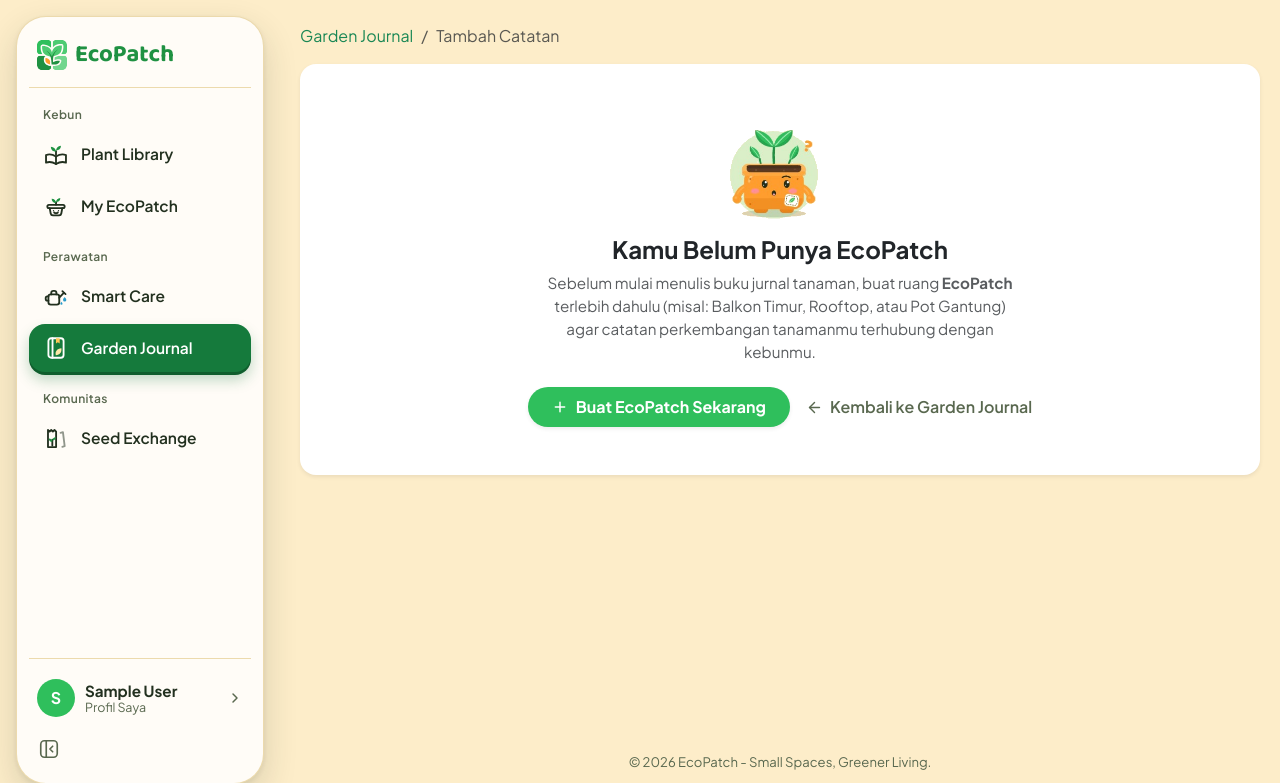
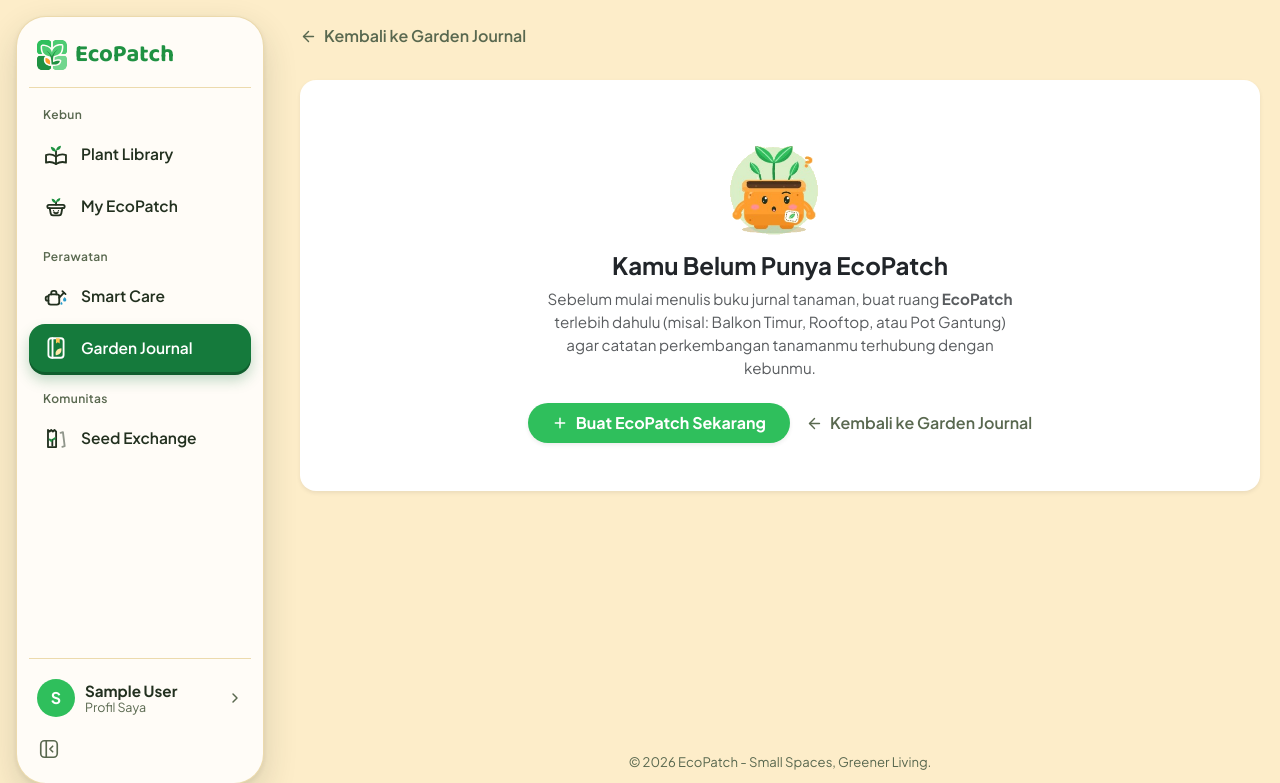
Before and after one commit to pbpa02-ecopatch/ecopatch-web, a Django app: page /journal/create/ in a window 1280 px wide. Shown: the top 783 px of the page. Run offline with Django 5.2, Linux system fonts and the light colour scheme; the visitor is signed in with stand-in values (Sample User, id 1); data that the repository does not hold is empty; some libraries are stand-ins or nearby versions.

Commit message:
style(journal): replace the form breadcrumb and drop the paging note

```diff
--- a/templates/garden_journal/form.html
+++ b/templates/garden_journal/form.html
@@ -10,22 +10,11 @@
 {% block content %}
 <div class="journal-form-shell">
     <div class="col-12">
-        <!-- Breadcrumb -->
-        <nav aria-label="breadcrumb" class="mb-3">
-            <ol class="breadcrumb">
-                <li class="breadcrumb-item">
-                    <a href="{% url 'garden_journal:list' %}" class="text-success text-decoration-none">Garden Journal</a>
-                </li>
-                {% if journal %}
-                    <li class="breadcrumb-item">
-                        <a href="{% url 'garden_journal:plant_history' journal.plant_name %}" class="text-success text-decoration-none">
-                            {{ journal.plant_name }}
-                        </a>
-                    </li>
-                {% endif %}
-                <li class="breadcrumb-item active">{{ action }} Catatan</li>
-            </ol>
-        </nav>
+        <!-- Back link -->
+        <a class="journal-back mb-3" href="{% if journal %}{% url 'garden_journal:plant_history' journal.plant_name %}{% else %}{% url 'garden_journal:list' %}{% endif %}">
+            <svg viewBox="0 0 24 24" fill="none" stroke="currentColor" stroke-width="2" stroke-linecap="round" stroke-linejoin="round" aria-hidden="true"><line x1="19" y1="12" x2="5" y2="12"/><polyline points="12 19 5 12 12 5"/></svg>
+            {% if journal %}Kembali ke {{ journal.plant_name }}{% else %}Kembali ke Garden Journal{% endif %}
+        </a>
 
         {% if not has_ecopatch and action == "Tambah" %}
         <!-- Empty State Jika Belum Punya EcoPatch -->
--- a/templates/garden_journal/plant_history.html
+++ b/templates/garden_journal/plant_history.html
@@ -189,9 +189,6 @@
                         id="btn-nav-single" onclick="handleBottomSingleJump()" style="font-size: 0.8rem; border-radius: 999px;">
                     Hari Pertama (Awal) <svg width="12" height="12" viewBox="0 0 24 24" fill="none" stroke="currentColor" stroke-width="2.2" class="ms-1"><polygon points="5 4 15 12 5 20 5 4"/><line x1="19" y1="5" x2="19" y2="19"/></svg>
                 </button>
-            </div>
-            <div class="text-muted small fst-italic" style="font-size:0.75rem;">
-                Lembaran buku: <strong>Terbaru (Hal. 1)</strong> &larr; &middot;&middot;&middot; &rarr; <strong>Terlama (Hal. Akhir)</strong>. Klik pada daftar isi untuk membuka catatan.
             </div>
         </div>
     </div>
```
